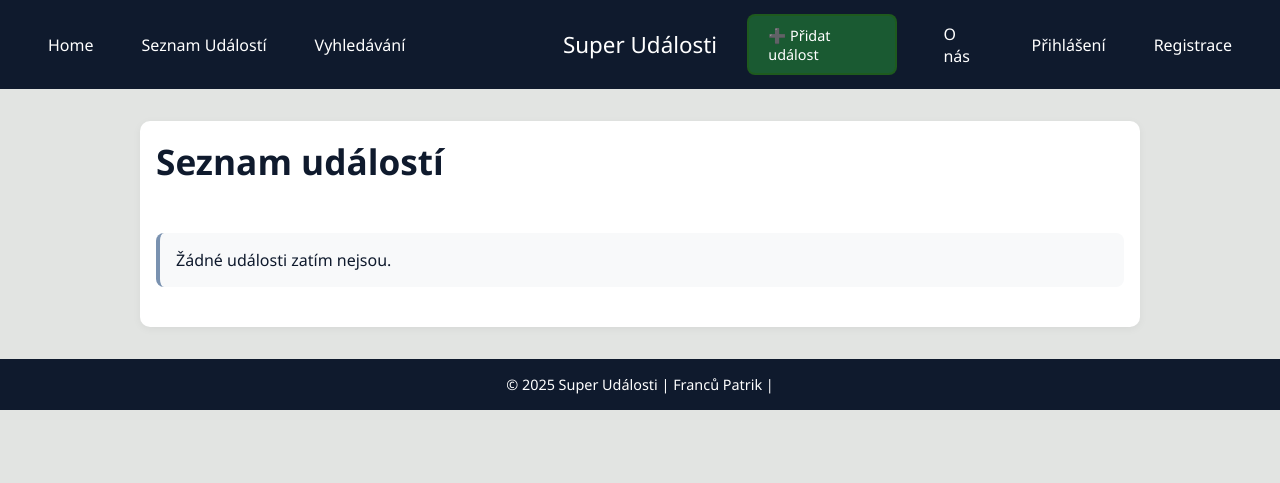
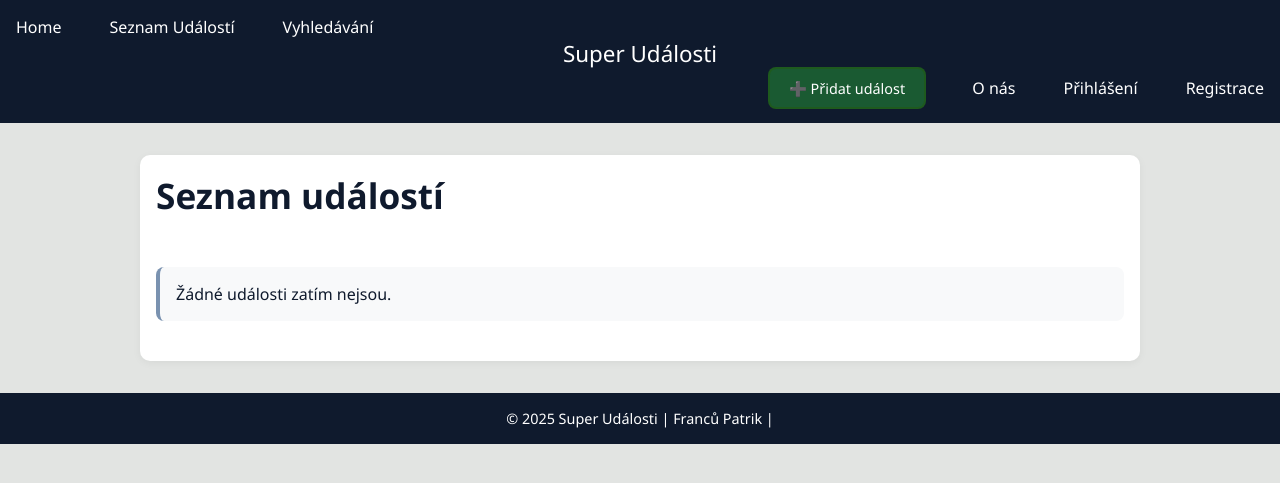
Before and after one commit to AFitzpatrik/SuperUdalosti, a Django app: page /events/ in a window 1280 px wide. Shown: the top 483 px of the page. Run offline with Django 5.2, Linux system fonts and the light colour scheme; data that the repository does not hold is empty.

Commit message:
Zpřehlednění CSS souborů, přidání tlačítka "Přidat událost" do navbaru

```diff
--- a/static/css/buttons.css
+++ b/static/css/buttons.css
@@ -9,8 +9,6 @@
     box-shadow: 0 0 0 2px #1e5a1e;
     transition: 0.2s;
     font-size: 0.9rem;
-    float: right;
-    margin-top: -3.5rem;  /* This is a single-line comment */
 }
 
 .add-event-button:hover {
--- a/static/css/style.css
+++ b/static/css/style.css
@@ -11,6 +11,7 @@ body {
 }
 
 .content {
+    min-width: 1000px;
     max-width: 1000px;
     margin: 2rem auto;
     padding: 1rem;
@@ -36,15 +37,21 @@ body {
 }
 
 .navbar {
-    display: grid;
-    grid-template-columns: 1fr auto 1fr;
-    justify-content: space-between;
-    align-items: center;
     background: #0f1a2d;
-    padding: 1rem 2rem;
+    padding: 1rem 0;
     position: sticky;
     top: 0;
     z-index: 1000;
+}
+
+.navbar-inner {
+    display: grid;
+    grid-template-columns: 1fr auto 1fr;
+    align-items: center;
+    max-width: 1000px;
+    margin: 0 auto;
+    width: 100%;
+    min-width: 1000px;
 }
 
 .navbar nav a,
@@ -76,6 +83,7 @@ body {
 
 .logo {
     text-align: center;
+    justify-self: center;
 }
 
 .logo a {
@@ -125,12 +133,13 @@ footer a:hover {
 }
 
 .event-list-header {
+    display: flex;
+    justify-content: space-between;
+    align-items: center;
     margin-bottom: 2rem;
-    overflow: hidden;
 }
 
 .event-list-title {
     font-size: 2.2rem;
     margin: 0;
-    float: left;
 }
--- a/viewer/templates/viewer/event_list.html
+++ b/viewer/templates/viewer/event_list.html
@@ -8,7 +8,8 @@ Seznam Událostí | Super Události
 {% block content %}
 <div class="event-list-header">
     <h1 class="event-list-title">Seznam událostí</h1>
-    <a href="{% url 'event-create' %}" class="add-event-button">➕ Přidat událost</a>
+    <div class="event-list-actions">
+    </div>
 </div>
 
 <ul>
```
Also changed, not shown: viewer/templates/viewer/base.html (line endings or trailing spaces).
